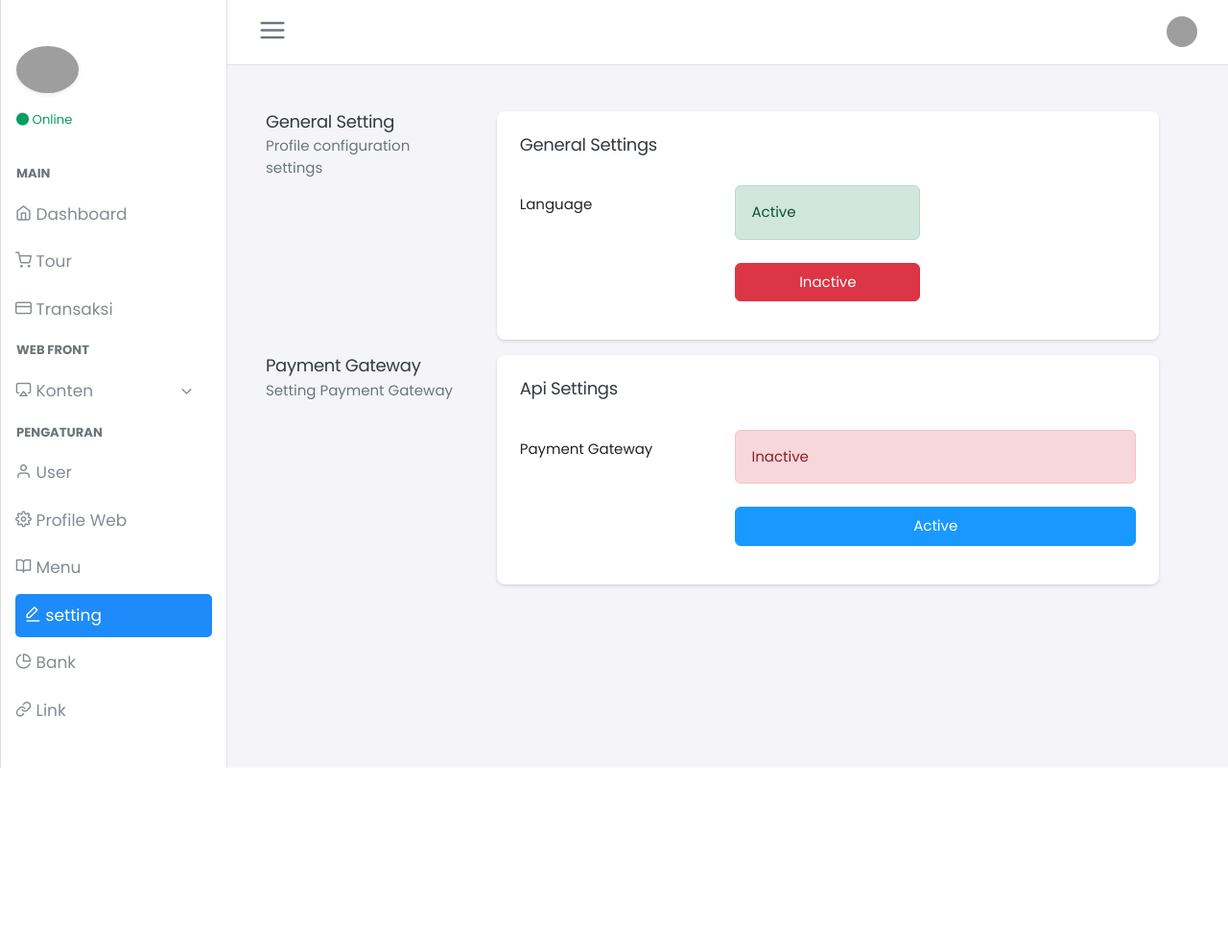
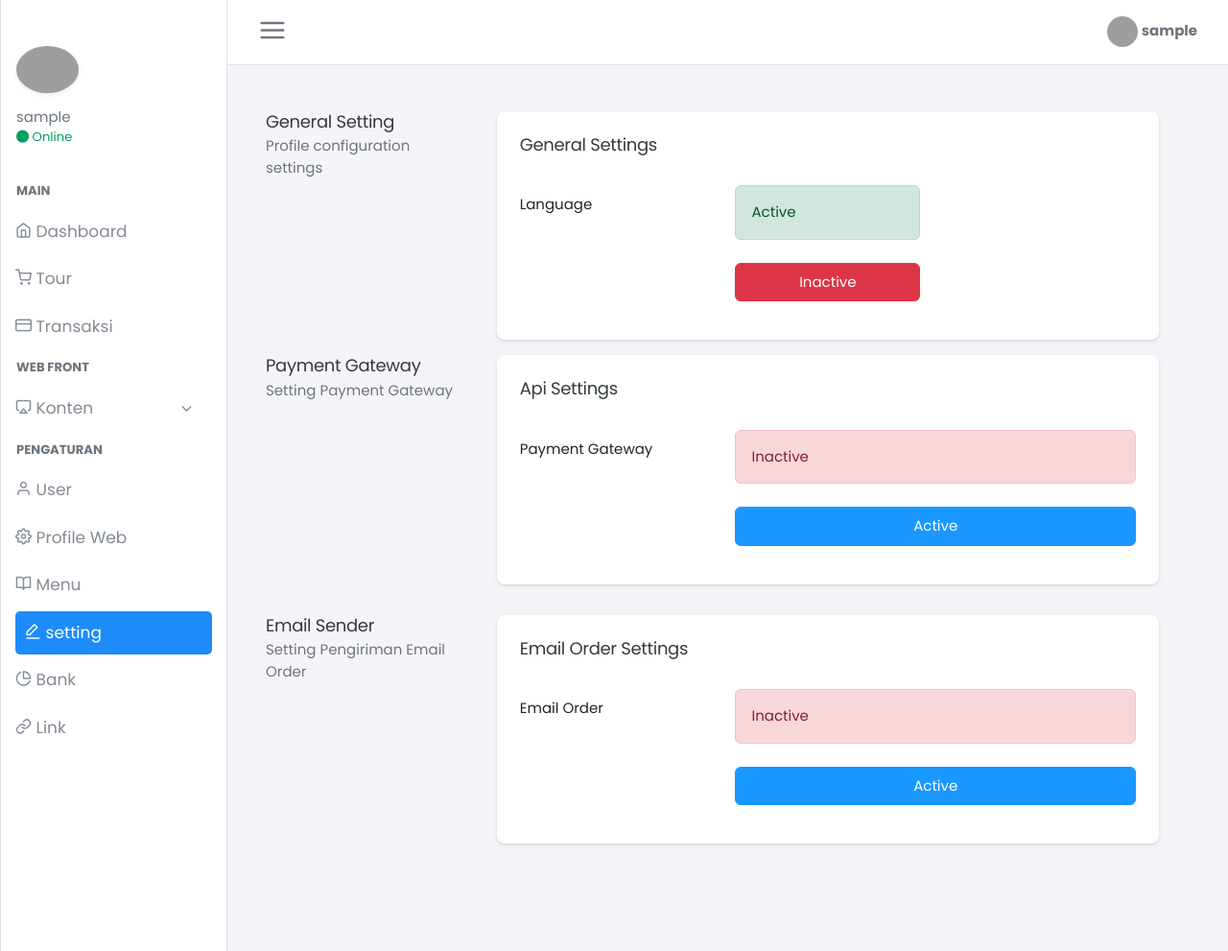
Before and after one commit to edi-prasetyo/travel, a CodeIgniter app: page /database/index.php/admin/setting/index in a window 1280 px wide. Shown: the whole page at 96% size. Before the commit the page ends 800 px from the top, so only its background shows below. Run offline with CodeIgniter, Linux system fonts and the light colour scheme; the visitor is signed in with stand-in values (Sample User, id 1); tables that the repository leaves empty or names only in its code hold one stand-in row (values such as "Sample post"); data that the repository does not hold is empty; some libraries are stand-ins or nearby versions; some web fonts are replaced; grey boxes are pictures that could not be loaded.

Commit message:
update Email Order

```diff
--- a/application/controllers/admin/Setting.php
+++ b/application/controllers/admin/Setting.php
@@ -23,15 +23,18 @@
     {
         parent::__construct();
         $this->load->model('setting_model');
+        $this->load->model('email_model');
     }
     // index
     public function index()
     {
         $setting = $this->setting_model->detail();
+        $email_order =  $this->email_model->email_order();
 
         $data    = [
             'title'                => 'Pengaturan',
             'setting'              => $setting,
+            'email_order'           => $email_order,
             'content'              => 'admin/setting/index'
         ];
         $this->load->view('admin/layout/wrapp', $data, FALSE);
@@ -96,4 +99,46 @@
         $this->session->set_flashdata('message', '<div class="alert alert-success">Data telah di Update</div>');
         redirect($_SERVER['HTTP_REFERER']);
     }
+    // Email Order
+    public function email_order()
+    {
+        $email_order =  $this->email_model->email_order();
+        $id = $email_order->id;
+
+        $data  = [
+            'id'                        => $id,
+            'name'      => $this->input->post('name'),
+            'protocol'       => $this->input->post('protocol'),
+            'smtp_host'       => $this->input->post('smtp_host'),
+            'smtp_port'       => $this->input->post('smtp_port'),
+            'smtp_user'       => $this->input->post('smtp_user'),
+            'smtp_pass'       => $this->input->post('smtp_pass'),
+            'updated_at'                => date('Y-m-d H:i:s')
+        ];
+        $this->email_model->update_emailorder($data);
+        $this->session->set_flashdata('message', '<div class="alert alert-success">Data telah di Update</div>');
+        redirect($_SERVER['HTTP_REFERER']);
+    }
+    // Email Order active
+    public function emailorder_active()
+    {
+        $data = [
+            'id'                => 1,
+            'email_order'       => 1,
+        ];
+        $this->setting_model->update($data);
+        $this->session->set_flashdata('message', '<div class="alert alert-success">Email Order telah di Aktifkan</div>');
+        redirect($_SERVER['HTTP_REFERER']);
+    }
+    // Email Order Inactive
+    public function emailorder_inactive()
+    {
+        $data = [
+            'id'                => 1,
+            'email_order'       => 0,
+        ];
+        $this->setting_model->update($data);
+        $this->session->set_flashdata('message', '<div class="alert alert-danger">Email Order telah di Nonaktifkan</div>');
+        redirect($_SERVER['HTTP_REFERER']);
+    }
 }
--- a/application/models/Email_model.php
+++ b/application/models/Email_model.php
@@ -16,6 +16,14 @@
         $query = $this->db->get();
         return $query->result();
     }
+    public function email_order()
+    {
+        $this->db->select('*');
+        $this->db->from('email');
+        $this->db->where('id', 2);
+        $query = $this->db->get();
+        return $query->row();
+    }
     public function detail_email($id)
     {
         $this->db->select('*');
@@ -30,4 +38,9 @@
         $this->db->where('id', $data['id']);
         $this->db->update('email', $data);
     }
+    public function update_emailorder($data)
+    {
+        $this->db->where('id', $data['id']);
+        $this->db->update('email', $data);
+    }
 }
--- a/application/views/admin/setting/index.php
+++ b/application/views/admin/setting/index.php
@@ -109,6 +109,85 @@
                     </div>
                 </div>
             </div>
+            <!-- Setting Email -->
+            <div class="col-xl-3 col-lg-4 col-md-12 col-12 my-3">
+                <div class="mb-4 mb-lg-0">
+                    <h4 class="mb-1">Email Sender</h4>
+                    <p class="mb-0 fs-5 text-muted">Setting Pengiriman Email Order </p>
+                </div>
+            </div>
+            <div class="col-xl-9 col-lg-8 col-md-12 col-12 my-3">
+                <div class="card">
+                    <div class="card-body">
+                        <div class=" mb-6">
+                            <h4 class="mb-1">Email Order Settings</h4>
+                        </div>
+                        <div class="mb-3 row">
+                            <label for="addressLine" class="col-sm-4 col-form-label form-label">Email Order</label>
+                            <div class="col-md-8 col-12">
+                                <div class="d-grid gap-2">
+                                    <?php if ($setting->email_order == 0) : ?>
+                                        <div class="alert alert-danger">Inactive</div>
+                                        <a href="<?php echo base_url('admin/setting/emailorder_active'); ?>" class="btn btn-primary text-white">Active</a>
+                                    <?php else : ?>
+                                        <div class="alert alert-success">Active</div>
+                                        <a href="<?php echo base_url('admin/setting/emailorder_inactive'); ?>" class="btn btn-danger text-white">Inactive</a>
+
+
+                                        <?php echo form_open('admin/setting/email_order/'); ?>
+
+                                        <div class="mb-3 row">
+                                            <label for="addressLine" class="col-sm-4 col-form-label form-label">Name</label>
+                                            <div class="col-md-8 col-12">
+                                                <input type="text" class="form-control" name="name" value="<?php echo $email_order->name; ?>">
+                                            </div>
+                                        </div>
+                                        <div class="mb-3 row">
+                                            <label for="addressLine" class="col-sm-4 col-form-label form-label">Protocol</label>
+                                            <div class="col-md-8 col-12">
+                                                <input type="text" class="form-control" name="protocol" value="<?php echo $email_order->protocol; ?>">
+                                            </div>
+                                        </div>
+                                        <div class="mb-3 row">
+                                            <label for="addressLine" class="col-sm-4 col-form-label form-label">SMTP</label>
+                                            <div class="col-md-8 col-12">
+                                                <input type="text" class="form-control" name="smtp_host" value="<?php echo $email_order->smtp_host; ?>">
+                                            </div>
+                                        </div>
+                                        <div class="mb-3 row">
+                                            <label for="addressLine" class="col-sm-4 col-form-label form-label">SMTP</label>
+                                            <div class="col-md-8 col-12">
+                                                <input type="text" class="form-control" name="smtp_port" value="<?php echo $email_order->smtp_port; ?>">
+                                            </div>
+                                        </div>
+                                        <div class="mb-3 row">
+                                            <label for="addressLine" class="col-sm-4 col-form-label form-label">Email User</label>
+                                            <div class="col-md-8 col-12">
+                                                <input type="text" class="form-control" name="smtp_user" value="<?php echo $email_order->smtp_user; ?>">
+                                            </div>
+                                        </div>
+                                        <div class="mb-3 row">
+                                            <label for="addressLine" class="col-sm-4 col-form-label form-label">Email Password</label>
+                                            <div class="col-md-8 col-12">
+                                                <input type="text" class="form-control" name="smtp_pass" value="<?php echo $email_order->smtp_pass; ?>">
+                                            </div>
+                                        </div>
+                                        <div class="mb-3 row">
+                                            <label for="addressLineTwo" class="col-sm-4 col-form-label form-label"></label>
+                                            <div class="col-md-8 col-12">
+                                                <button type="submit" class="btn btn-primary text-white btn-block">
+                                                    <i class="fa fa-save"></i> Update
+                                                </button>
+                                            </div>
+                                        </div>
+                                        <?php echo form_close(); ?>
+                                    <?php endif; ?>
+                                </div>
+                            </div>
+                        </div>
+                    </div>
+                </div>
+            </div>
         </div>
     </div>
 </section>
```
